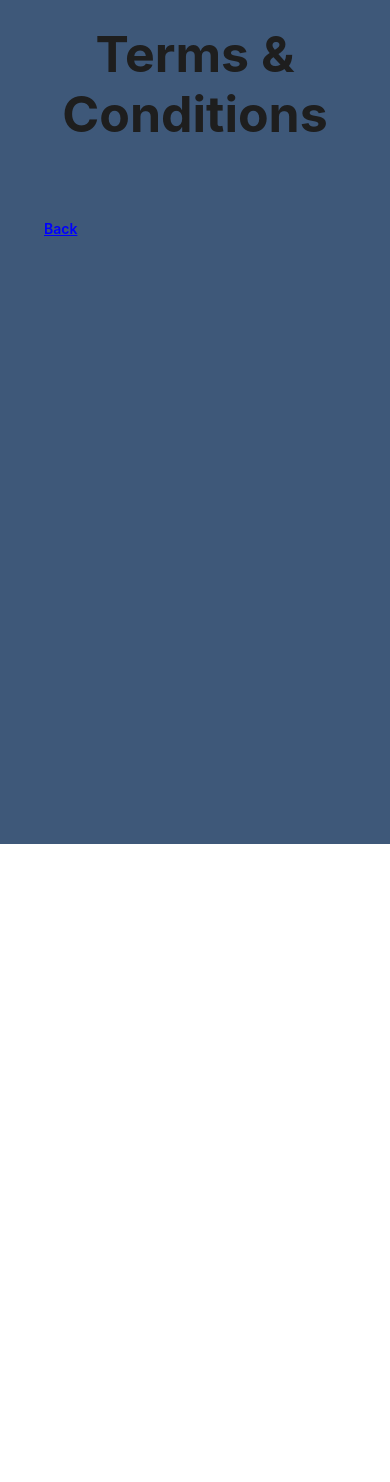
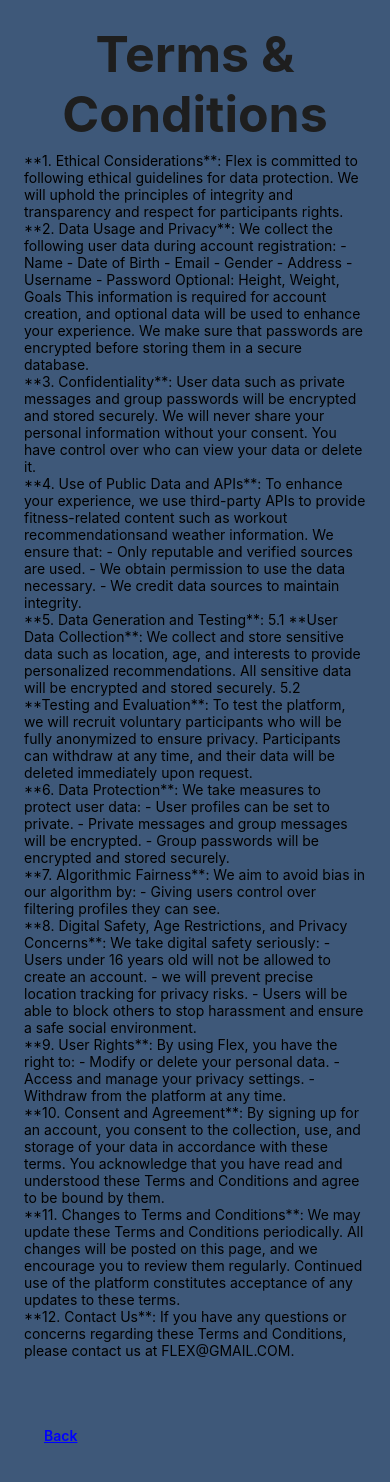
Before and after one commit to Umar-iht654/FLEX, a React Native app in the folder FrontEnd/: screen /TermsAndConditions in a window 390 px wide. Shown: the top 1482 px of the page. Before the commit the page ends 844 px from the top, so only its background shows below. Built offline with nearby package versions, Linux system fonts and the light colour scheme.

Commit message:
Update TermsAndConditionsPage.js

```diff
--- a/FrontEnd/screens/TermsAndConditionsPage.js
+++ b/FrontEnd/screens/TermsAndConditionsPage.js
@@ -1,5 +1,5 @@
-import React, {useState} from 'react';
-import { SafeAreaView, View, Text, TextInput, TouchableOpacity, StyleSheet } from 'react-native';
+import React from 'react';
+import { SafeAreaView, View, Text, TouchableOpacity, StyleSheet } from 'react-native';
 import styles from '../styles/styles';
 
 const TermsAndConditionsPage = ({ navigation }) => {
@@ -7,13 +7,101 @@
         <SafeAreaView style={styles.safeAreaView}>
             <View style={styles.container}>
                 <Text style={styles.title}>Terms & Conditions</Text>
+
+                {/* Terms and Conditions Content */}
+                <Text style={styles.text}>
+                    **1. Ethical Considerations**: Flex is committed to following ethical guidelines for data protection. We will uphold the principles of integrity and transparency and respect for participants rights.
+                </Text>
+
+                <Text style={styles.text}>
+                    **2. Data Usage and Privacy**:
+                    We collect the following user data during account registration:
+                    - Name
+                    - Date of Birth
+                    - Email
+                    - Gender
+                    - Address
+                    - Username
+                    - Password
+                    Optional: Height, Weight, Goals
+
+                    This information is required for account creation, and optional data will be used to enhance your experience. We make sure that passwords are encrypted before storing them in a secure database.
+                </Text>
+
+                <Text style={styles.text}>
+                    **3. Confidentiality**:
+                    User data such as private messages and group passwords will be encrypted and stored securely. We will never share your personal information without your consent. You have control over who can view your data or delete it.
+                </Text>
+
+                <Text style={styles.text}>
+                    **4. Use of Public Data and APIs**:
+                    To enhance your experience, we use third-party APIs to provide fitness-related content such as workout recommendationsand weather information. We ensure that:
+                    - Only reputable and verified sources are used.
+                    - We obtain permission to use the data necessary.
+                    - We credit data sources to maintain integrity.
+                </Text>
+
+                <Text style={styles.text}>
+                    **5. Data Generation and Testing**:
+                    5.1 **User Data Collection**: We collect and store sensitive data such as location, age, and interests to provide personalized recommendations. All sensitive data will be encrypted and stored securely.
+
+                    5.2 **Testing and Evaluation**: To test the platform, we will recruit voluntary participants who will be fully anonymized to ensure privacy. Participants can withdraw at any time, and their data will be deleted immediately upon request.
+                </Text>
+
+                <Text style={styles.text}>
+                    **6. Data Protection**:
+                    We take measures to protect user data:
+                    - User profiles can be set to private.
+                    - Private messages and group messages will be encrypted.
+                    - Group passwords will be encrypted and stored securely.
+                </Text>
+
+                <Text style={styles.text}>
+                    **7. Algorithmic Fairness**:
+                    We aim to avoid bias in our algorithm by:
+                    - Giving users control over filtering profiles they can see.
+
+                </Text>
+
+                <Text style={styles.text}>
+                    **8. Digital Safety, Age Restrictions, and Privacy Concerns**:
+                    We take digital safety seriously:
+                    - Users under 16 years old will not be allowed to create an account.
+                    - we will prevent precise location tracking for privacy risks.
+                    - Users will be able to block others to stop harassment and ensure a safe social environment.
+                </Text>
+
+                <Text style={styles.text}>
+                    **9. User Rights**:
+                    By using Flex, you have the right to:
+                    - Modify or delete your personal data.
+                    - Access and manage your privacy settings.
+                    - Withdraw from the platform at any time.
+                </Text>
+
+                <Text style={styles.text}>
+                    **10. Consent and Agreement**:
+                    By signing up for an account, you consent to the collection, use, and storage of your data in accordance with these terms. You acknowledge that you have read and understood these Terms and Conditions and agree to be bound by them.
+                </Text>
+
+                <Text style={styles.text}>
+                    **11. Changes to Terms and Conditions**:
+                    We may update these Terms and Conditions periodically. All changes will be posted on this page, and we encourage you to review them regularly. Continued use of the platform constitutes acceptance of any updates to these terms.
+                </Text>
+
+                <Text style={styles.text}>
+                    **12. Contact Us**:
+                    If you have any questions or concerns regarding these Terms and Conditions, please contact us at FLEX@GMAIL.COM.
+                </Text>
             </View>
+
+            {/* Back Button at the Top Left */}
             <View style={styles.container}>
                 <TouchableOpacity
                     onPress={() => {
-              navigation.navigate('CreateAccount')
+                        navigation.goBack();  // Will take the user back to the previous page
                     }}>
-            <Text style={[styles.hyperlink, {marginTop:0, margin: 20}]}>Back</Text>
+                    <Text style={[styles.hyperlink, { marginTop: 0, margin: 20 }]}>Back</Text>
                 </TouchableOpacity>
             </View>
         </SafeAreaView>
```
Lines whose indentation alone changed are shown as unchanged.
